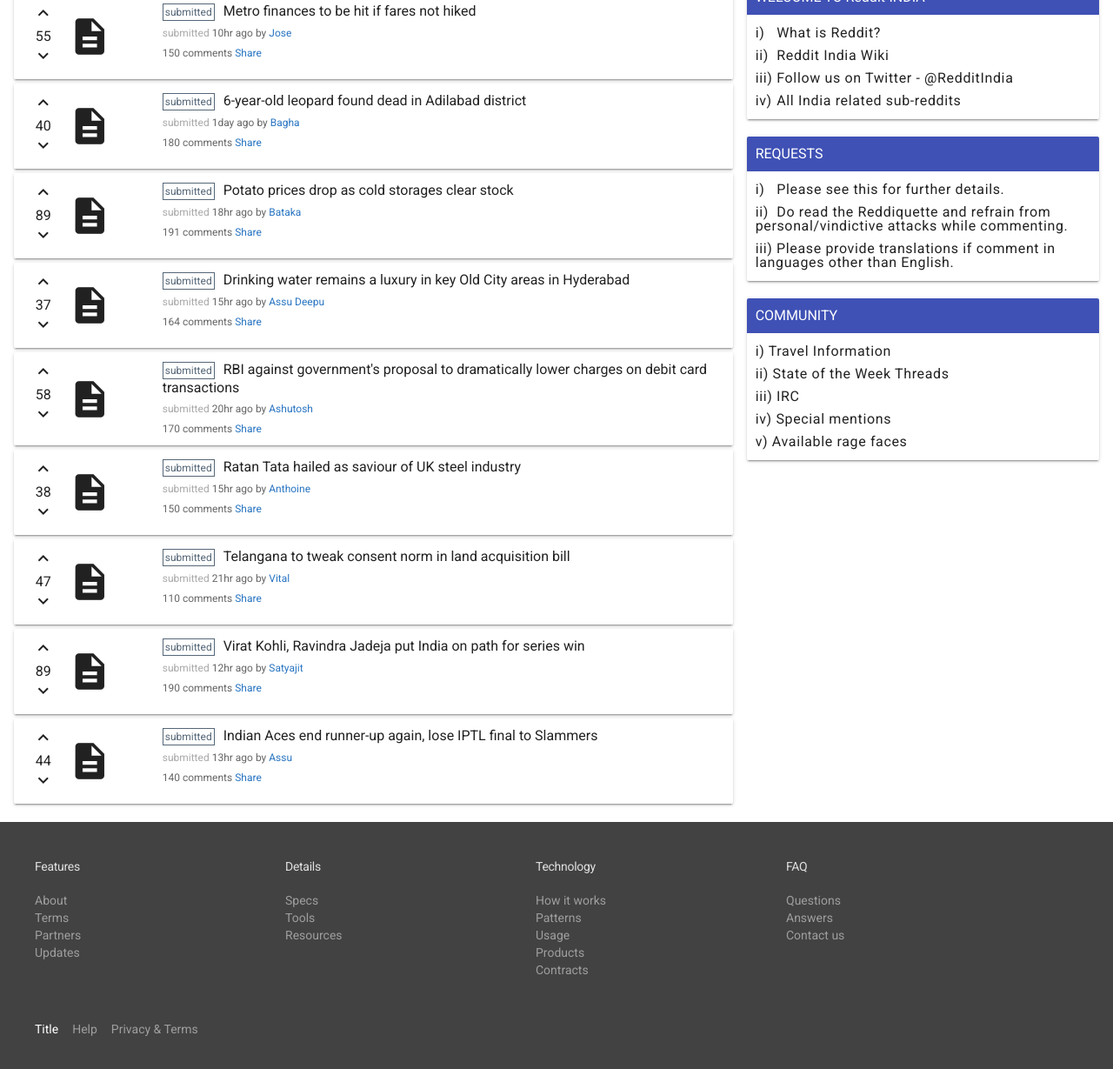
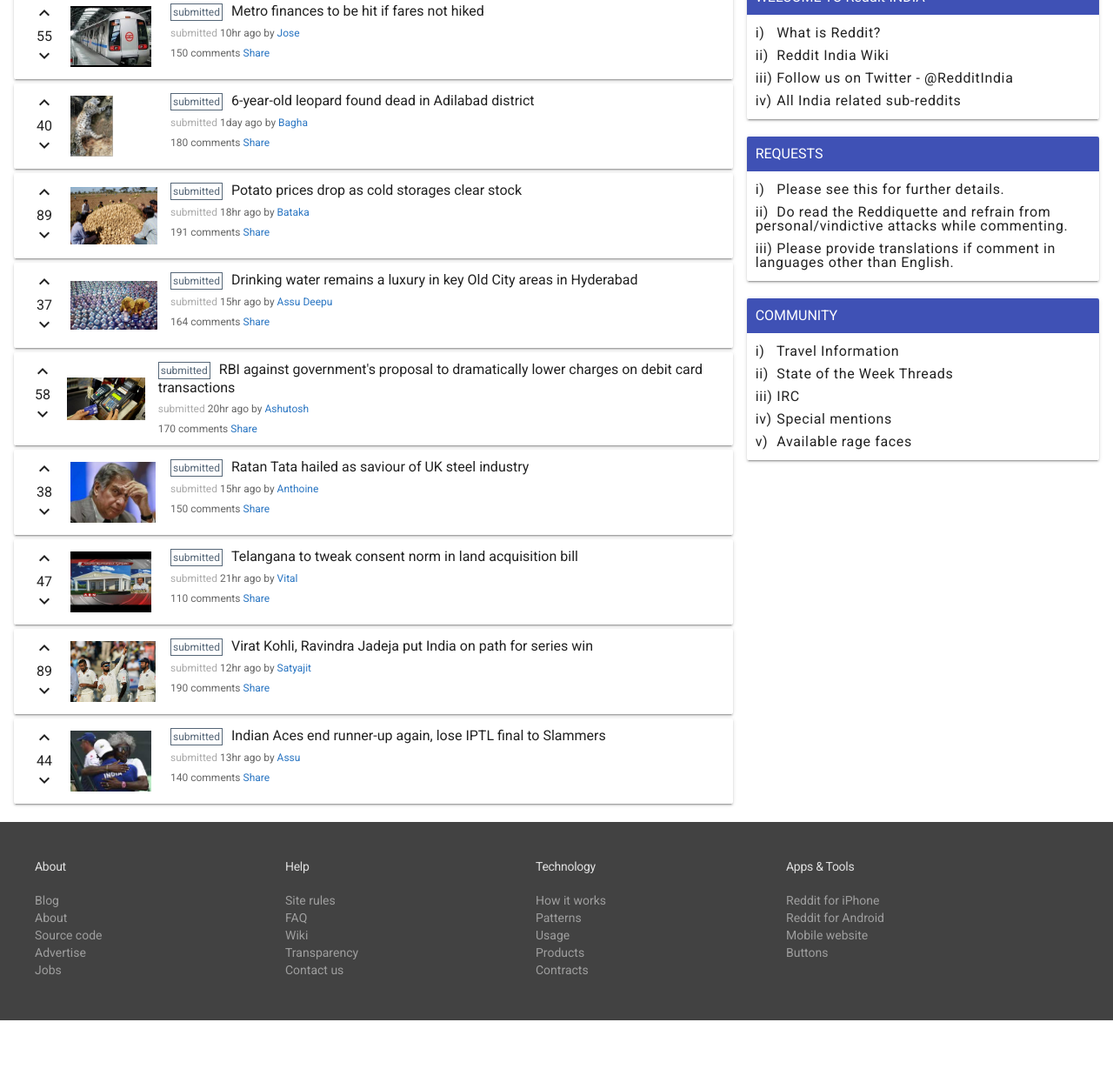
Before and after one commit to 898anil/reddit-demo, a website: page index.html in a window 1280 px wide. Shown: the part 575-1804 px from the top of the page at 87% size. After the commit the page ends 1748 px from the top, so only its background shows below. Drawn offline with Linux system fonts and the light colour scheme.

Commit message:
added small screen styles

```diff
--- a/index.html
+++ b/index.html
@@ -148,7 +148,7 @@
                                 </li>
                                 <li class="mdl-list__item">
                                     <span class="mdl-list__item-primary-content">
-                                 iii) Please provide translations if comment in languages other than English.
+                                <a href="#"><span class="list-no">iii)</span> <span> Please provide translations if comment in languages other than English.</span></a>
                                 </span>
                                 </li>
                             </ul>
@@ -162,27 +162,27 @@
                             <ul class=" mdl-list">
                                 <li class="mdl-list__item">
                                     <span class="mdl-list__item-primary-content">
-                                  <a href="#">i) Travel Information</a>
+                                  <a href="#"><span class="list-no">i)</span> <span> Travel Information</span></a>
                                 </span>
                                 </li>
                                 <li class="mdl-list__item">
                                     <span class="mdl-list__item-primary-content">
-                                  ii) State of the Week Threads
+                                 <a href="#"><span class="list-no">ii)</span> <span> State of the Week Threads</span></a>
                                 </span>
                                 </li>
                                 <li class="mdl-list__item">
                                     <span class="mdl-list__item-primary-content">
-                                  iii) IRC
+                                 <a href="#"><span class="list-no">iii)</span> <span> IRC</span></a>
                                 </span>
                                 </li>
                                 <li class="mdl-list__item">
                                     <span class="mdl-list__item-primary-content">
-                                 iv) Special mentions
+                                <a href="#"><span class="list-no"> iv)</span> <span>Special mentions</span> </a>
                                 </span>
                                 </li>
                                 <li class="mdl-list__item">
                                     <span class="mdl-list__item-primary-content">
-                                  v) Available rage faces
+                                 <a href="#"><span class="list-no"> v)</span> <span></span> Available rage faces</span></a>
                                 </span>
                                 </li>
                             </ul>
@@ -197,22 +197,25 @@
 
         <div class="mdl-mega-footer__drop-down-section">
           <input class="mdl-mega-footer__heading-checkbox" type="checkbox" checked>
-          <h1 class="mdl-mega-footer__heading">Features</h1>
+          <h1 class="mdl-mega-footer__heading">About</h1>
           <ul class="mdl-mega-footer__link-list">
+            <li><a href="#">Blog</a></li>
             <li><a href="#">About</a></li>
-            <li><a href="#">Terms</a></li>
-            <li><a href="#">Partners</a></li>
-            <li><a href="#">Updates</a></li>
+            <li><a href="#">Source code</a></li>
+            <li><a href="#">Advertise</a></li>
+            <li><a href="#">Jobs</a></li>
           </ul>
         </div>
 
         <div class="mdl-mega-footer__drop-down-section">
           <input class="mdl-mega-footer__heading-checkbox" type="checkbox" checked>
-          <h1 class="mdl-mega-footer__heading">Details</h1>
+          <h1 class="mdl-mega-footer__heading">Help</h1>
           <ul class="mdl-mega-footer__link-list">
-            <li><a href="#">Specs</a></li>
-            <li><a href="#">Tools</a></li>
-            <li><a href="#">Resources</a></li>
+            <li><a href="#">Site rules</a></li>
+            <li><a href="#">FAQ</a></li>
+            <li><a href="#">Wiki</a></li>
+            <li><a href="#">Transparency</a></li>
+            <li><a href="#">Contact us</a></li>
           </ul>
         </div>
 
@@ -230,23 +233,18 @@
 
         <div class="mdl-mega-footer__drop-down-section">
           <input class="mdl-mega-footer__heading-checkbox" type="checkbox" checked>
-          <h1 class="mdl-mega-footer__heading">FAQ</h1>
+          <h1 class="mdl-mega-footer__heading">Apps & Tools</h1>
           <ul class="mdl-mega-footer__link-list">
-            <li><a href="#">Questions</a></li>
-            <li><a href="#">Answers</a></li>
-            <li><a href="#">Contact us</a></li>
+            <li><a href="#">Reddit for iPhone</a></li>
+            <li><a href="#">Reddit for Android</a></li>
+            <li><a href="#">Mobile website</a></li>
+            <li><a href="#">Buttons</a></li>
           </ul>
         </div>
 
       </div>
 
-      <div class="mdl-mega-footer__bottom-section">
-        <div class="mdl-logo">Title</div>
-        <ul class="mdl-mega-footer__link-list">
-          <li><a href="#">Help</a></li>
-          <li><a href="#">Privacy & Terms</a></li>
-        </ul>
-      </div>
+
 
     </footer>
 </body>
--- a/script/script.js
+++ b/script/script.js
@@ -7,7 +7,7 @@
 		comments:269,
 		user:'Times of India',
 		date:'1d ago',
-		imageUrl:'book.jpg'
+		imageUrl:'cyclone.jpg',
 	},
 	{
 		title:"82 trains delayed, 16 cancelled due to fog.",
@@ -16,6 +16,7 @@
 		comments:120,
 		user:'Assu Deepu',
 		date:'20hr ago',
+		imageUrl:'train.jpg',
 	},
 	{
 		title:"Note ban scripts trouble for Sunday book market",
@@ -24,6 +25,7 @@
 		comments:103,
 		user:'Anil',
 		date:'23hr ago',
+		imageUrl:'book.jpg',
 	},
 	{
 		title:"Metro finances to be hit if fares not hiked",
@@ -32,6 +34,7 @@
 		comments:150,
 		user:'Jose',
 		date:'10hr ago',
+		imageUrl:'metro.jpg',
 	},
 	{
 		title:"6-year-old leopard found dead in Adilabad district",
@@ -40,6 +43,7 @@
 		comments:180,
 		user:'Bagha',
 		date:'1day ago',
+		imageUrl:'leopard.jpg',
 	},
 	{
 		title:"Potato prices drop as cold storages clear stock",
@@ -48,6 +52,8 @@
 		comments:191,
 		user:'Bataka',
 		date:'18hr ago',
+		imageUrl:'potato.jpg',
+
 	},
 	{
 		title:"Drinking water remains a luxury in key Old City areas in Hyderabad",
@@ -56,6 +62,7 @@
 		comments:164,
 		user:'Assu Deepu',
 		date:'15hr ago',
+		imageUrl:'water.jpg',
 	},
 	{
 		title:"RBI against government's proposal to dramatically lower charges on debit card transactions",
@@ -64,6 +71,7 @@
 		comments:170,
 		user:'Ashutosh',
 		date:'20hr ago',
+		imageUrl:'rbi.jpg',
 	},
 	{
 		title:"Ratan Tata hailed as saviour of UK steel industry",
@@ -72,6 +80,8 @@
 		comments:150,
 		user:'Anthoine',
 		date:'15hr ago',
+		imageUrl:'tata.jpg',
+
 	},
 	{
 		title:"Telangana to tweak consent norm in land acquisition bill",
@@ -80,6 +90,7 @@
 		comments:110,
 		user:'Vital',
 		date:'21hr ago',
+		imageUrl:'telengana.jpg',
 	},
 	{
 		title:"Virat Kohli, Ravindra Jadeja put India on path for series win",
@@ -88,6 +99,7 @@
 		comments:190,
 		user:'Satyajit',
 		date:'12hr ago',
+		imageUrl:'cricket.jpg',
 	},
 	{
 		title:"Indian Aces end runner-up again, lose IPTL final to Slammers",
@@ -96,6 +108,7 @@
 		comments:140,
 		user:'Assu',
 		date:'13hr ago',
+		imageUrl:'aces.jpg',
 	},
 
 ]
@@ -119,9 +132,9 @@
 		var down = ce('div','down');
 		var icon = ce('div','icon');
 		var iconImage = ce('img');
-		if(data.image)
+		if(data.imageUrl)
 		{
-			iconImage.src = data.image;
+			iconImage.src = 'images/'+data.imageUrl;
 			icon.appendChild(iconImage);
 		}
 		else
--- a/styles/custom.css
+++ b/styles/custom.css
@@ -65,7 +65,6 @@
 }
 .thread .content
 {
-  width:calc(100% - 110px);
   display: flex;
 }
 .thread .content
@@ -171,4 +170,8 @@
   {
     display: none;
   }
+  .thread .icon
+  {
+    display: none;
+  }
 }
```
Also changed, not shown: images/aces.jpg (added), images/india.png (deleted), images/news.jpeg (deleted).
